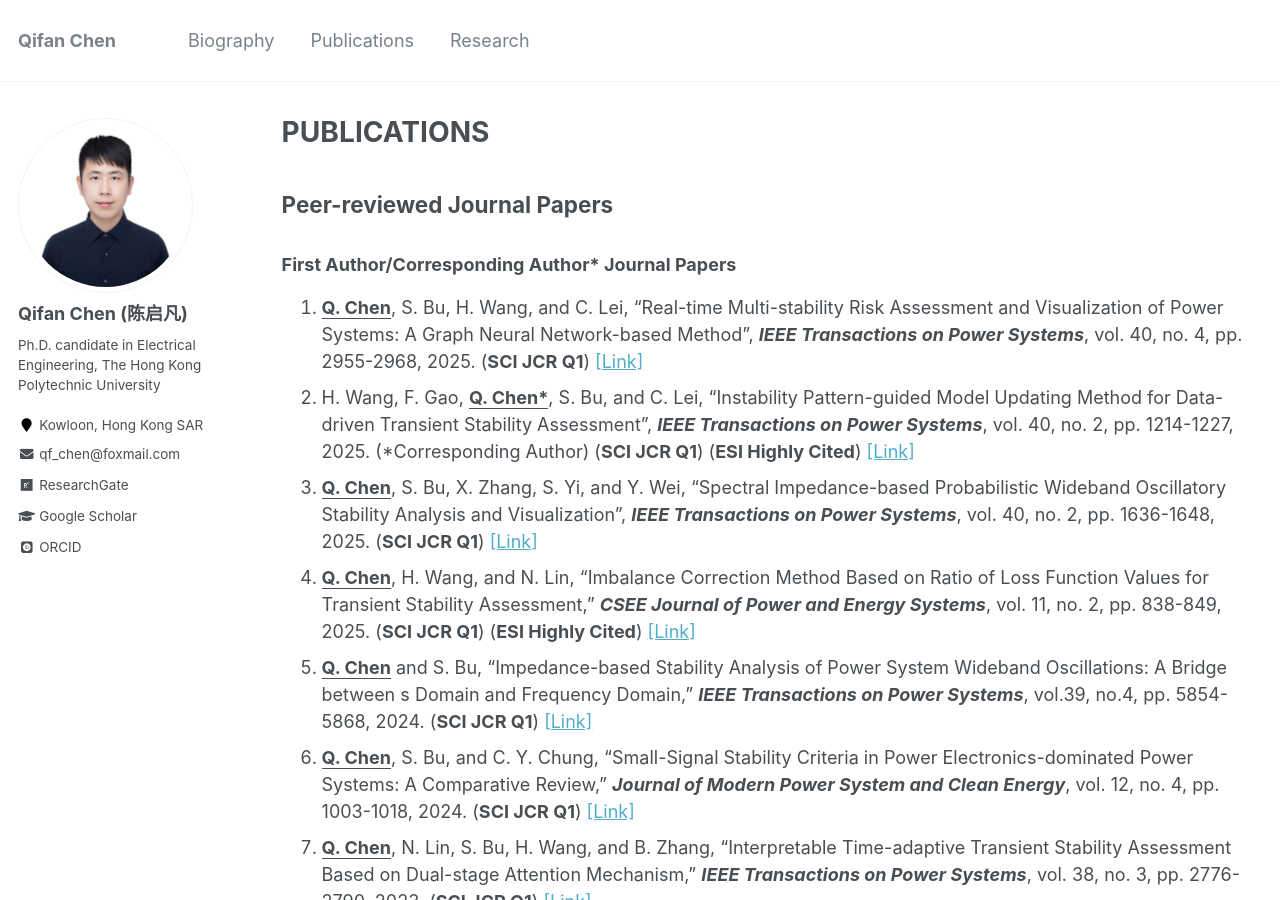
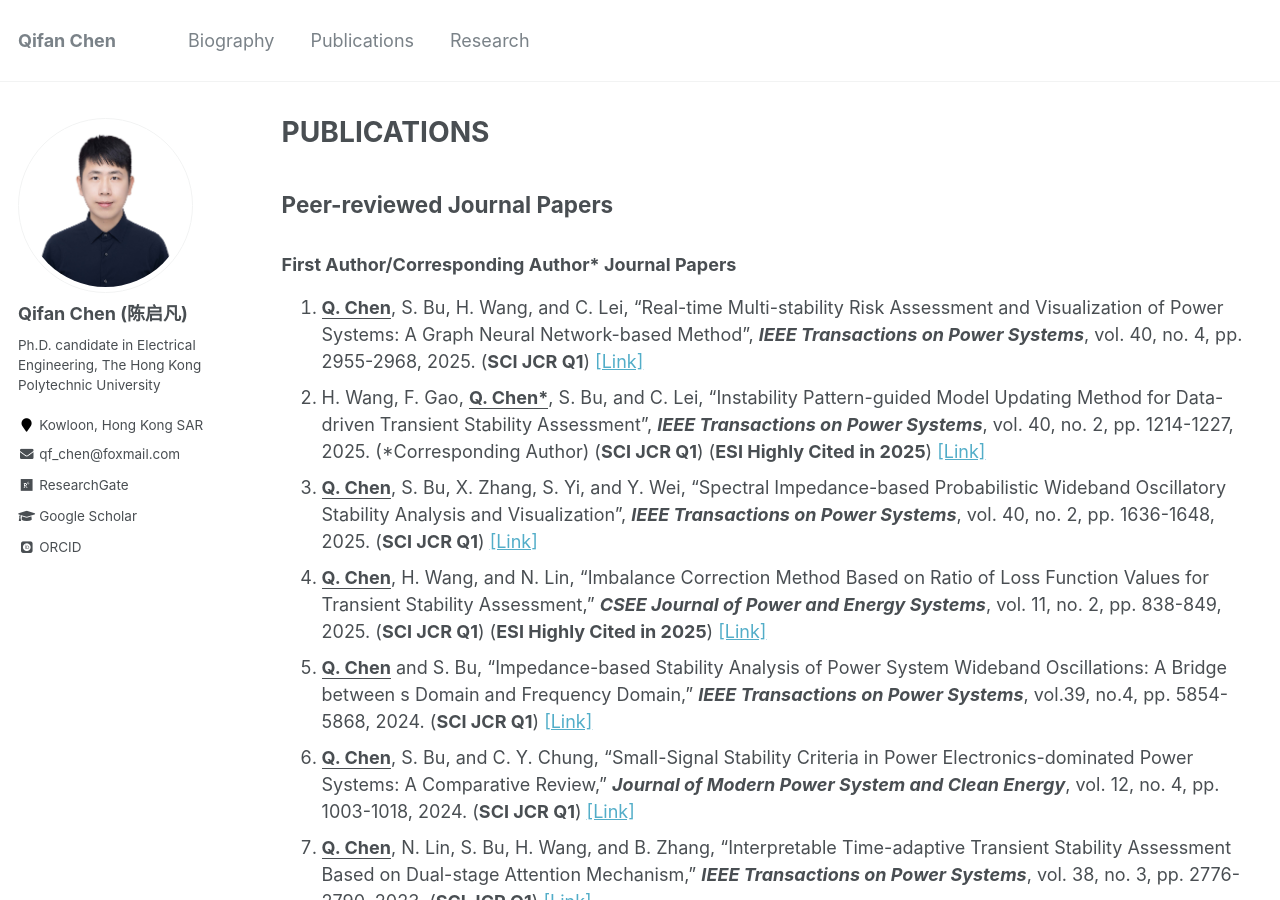
Before and after one commit to ChQf/ChQf.github.io, a Jekyll site: the page built from _pages/publications.md, in a window 1280 px wide and 900 px high. Built offline with Jekyll 4.4.1, drawn with Linux system fonts in a browser that asks for light colours; some web fonts are replaced.

Commit message:
Update publications.md

```diff
--- a/_pages/publications.md
+++ b/_pages/publications.md
@@ -8,9 +8,9 @@ author_profile: true
 ## Peer-reviewed Journal Papers
 ### First Author/Corresponding Author* Journal Papers
 1. **<u>Q. Chen</u>**, S. Bu, H. Wang, and C. Lei, "Real-time Multi-stability Risk Assessment and Visualization of Power Systems: A Graph Neural Network-based Method", ***IEEE Transactions on Power Systems***, vol. 40, no. 4, pp. 2955-2968, 2025. (**SCI JCR Q1**) [[Link]](https://ieeexplore.ieee.org/abstract/document/10819251){:target="_blank"}<br>
-2. H. Wang, F. Gao, **<u>Q. Chen*</u>**, S. Bu, and C. Lei, “Instability Pattern-guided Model Updating Method for Data-driven Transient Stability Assessment”, ***IEEE Transactions on Power Systems***, vol. 40, no. 2, pp. 1214-1227, 2025. (*Corresponding Author) (**SCI JCR Q1**) (**ESI Highly Cited**) [[Link]](https://ieeexplore.ieee.org/document/10599816){:target="_blank"}<br>
+2. H. Wang, F. Gao, **<u>Q. Chen*</u>**, S. Bu, and C. Lei, “Instability Pattern-guided Model Updating Method for Data-driven Transient Stability Assessment”, ***IEEE Transactions on Power Systems***, vol. 40, no. 2, pp. 1214-1227, 2025. (*Corresponding Author) (**SCI JCR Q1**) (**ESI Highly Cited in 2025**) [[Link]](https://ieeexplore.ieee.org/document/10599816){:target="_blank"}<br>
 3. **<u>Q. Chen</u>**, S. Bu, X. Zhang, S. Yi, and Y. Wei, "Spectral Impedance-based Probabilistic Wideband Oscillatory Stability Analysis and Visualization", ***IEEE Transactions on Power Systems***, vol. 40, no. 2, pp. 1636-1648, 2025. (**SCI JCR Q1**) [[Link]](https://ieeexplore.ieee.org/document/10582543){:target="_blank"}<br>
-4. **<u>Q. Chen</u>**, H. Wang, and N. Lin, "Imbalance Correction Method Based on Ratio of Loss Function Values for Transient Stability Assessment," ***CSEE Journal of Power and Energy Systems***, vol. 11, no. 2, pp. 838-849, 2025. (**SCI JCR Q1**) (**ESI Highly Cited**) [[Link]](https://ieeexplore.ieee.org/document/9770511){:target="_blank"}<br>
+4. **<u>Q. Chen</u>**, H. Wang, and N. Lin, "Imbalance Correction Method Based on Ratio of Loss Function Values for Transient Stability Assessment," ***CSEE Journal of Power and Energy Systems***, vol. 11, no. 2, pp. 838-849, 2025. (**SCI JCR Q1**) (**ESI Highly Cited in 2025**) [[Link]](https://ieeexplore.ieee.org/document/9770511){:target="_blank"}<br>
 5. **<u>Q. Chen</u>** and S. Bu, "Impedance-based Stability Analysis of Power System Wideband Oscillations: A Bridge between s Domain and Frequency Domain," ***IEEE Transactions on Power Systems***, vol.39, no.4, pp. 5854-5868, 2024. (**SCI JCR Q1**) [[Link]](https://ieeexplore.ieee.org/document/10360322){:target="_blank"}<br>
 6. **<u>Q. Chen</u>**, S. Bu, and C. Y. Chung, "Small-Signal Stability Criteria in Power Electronics-dominated Power Systems: A Comparative Review," ***Journal of Modern Power System and Clean Energy***, vol. 12, no. 4, pp. 1003-1018, 2024. (**SCI JCR Q1**) [[Link]](https://ieeexplore.ieee.org/document/10355078){:target="_blank"}<br>
 7. **<u>Q. Chen</u>**, N. Lin, S. Bu, H. Wang, and B. Zhang, "Interpretable Time-adaptive Transient Stability Assessment Based on Dual-stage Attention Mechanism," ***IEEE Transactions on Power Systems***, vol. 38, no. 3, pp. 2776-2790, 2023. (**SCI JCR Q1**) [[Link]](https://ieeexplore.ieee.org/document/9802730){:target="_blank"}<br>
```
